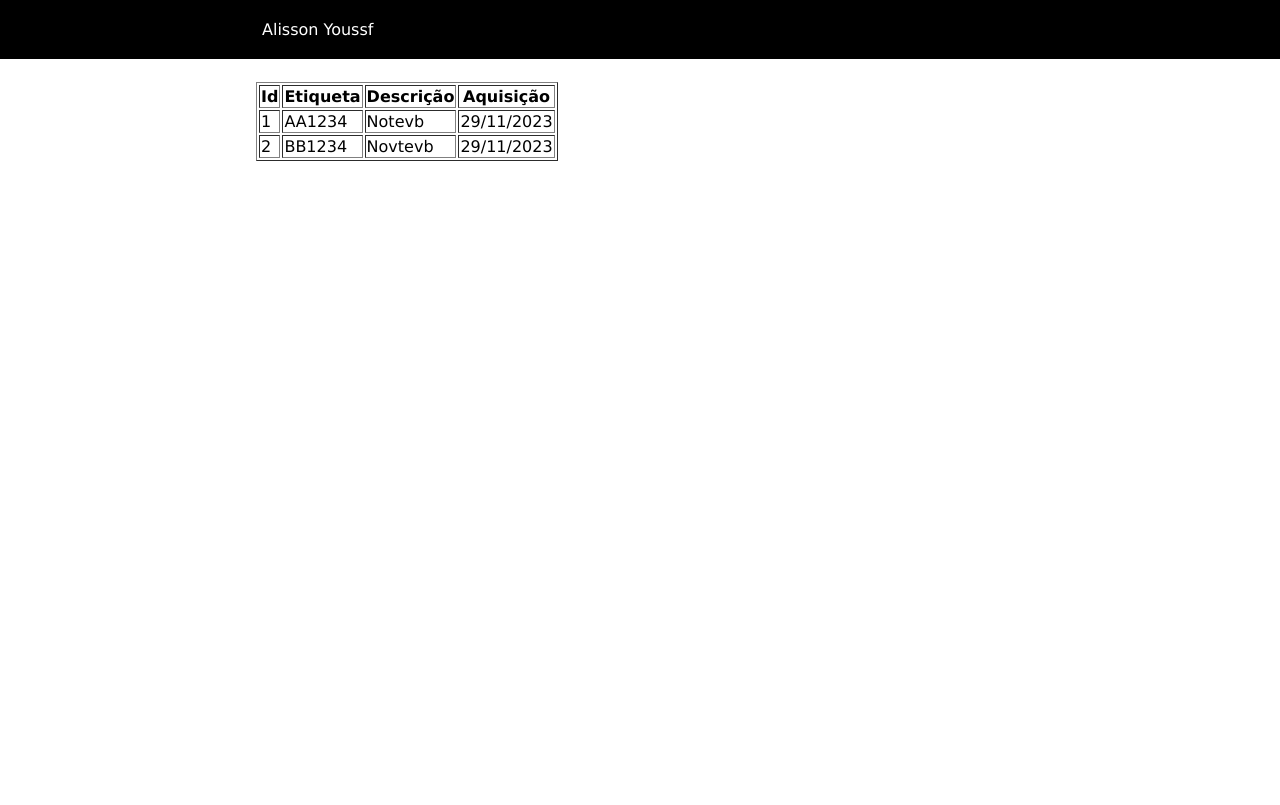
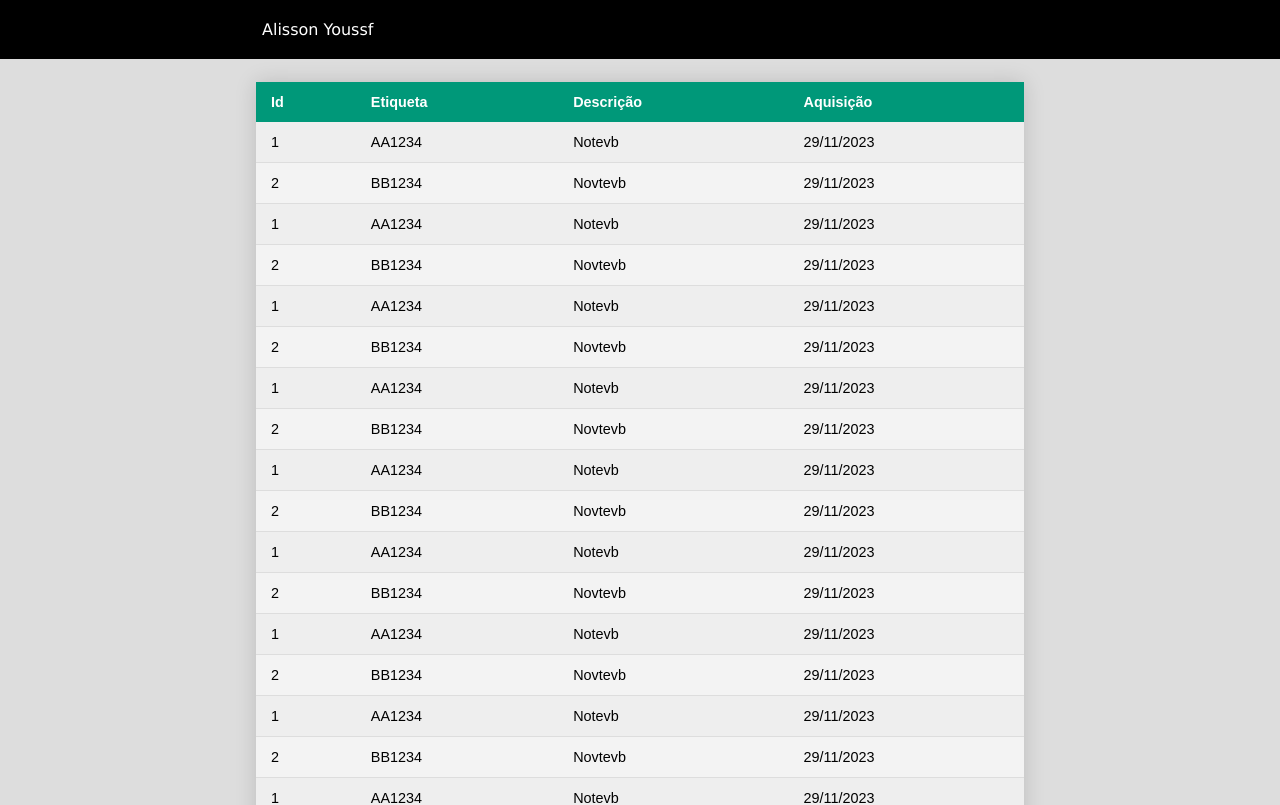
Before and after one commit to youssfbr/patrimony-front, an Angular app: page / in a window 1280 px wide. Shown: the top 805 px of the page. Built offline with nearby package versions, Linux system fonts and the light colour scheme.

Commit message:
Table styles

```diff
--- a/src/app/pages/item-form/item-form.component.css
+++ b/src/app/pages/item-form/item-form.component.css
@@ -0,0 +1,35 @@
+.table-container {
+    display: grid;
+    background-color: #eeeeee;
+}
+
+.styled-table {
+    border-collapse: collapse;
+    font-size: 0.9em;
+    font-family: sans-serif;
+    box-shadow: 0 0 20px rgba(0, 0, 0, 0.15);
+    height: auto;
+}
+
+.styled-table thead tr {
+    background-color: #009879;
+    color: #ffffff;
+    text-align: left;
+}
+
+.styled-table th,
+.styled-table td {
+    padding: 12px 15px;
+}
+
+.styled-table tbody tr {
+    border-bottom: 1px solid #dddddd;
+}
+
+.styled-table tbody tr:nth-of-type(even) {
+    background-color: #f3f3f3;
+}
+
+.styled-table tbody tr:last-of-type {
+    border-bottom: 2px solid #009879;
+}
--- a/src/app/pages/item-form/item-form.component.html
+++ b/src/app/pages/item-form/item-form.component.html
@@ -1,14 +1,21 @@
-<table [border]="1">
+<div class="table-container">
+    <table class="styled-table" >
+        <thead>
             <tr>
                 <th>Id</th>
                 <th>Etiqueta</th>
                 <th>Descrição</th>
                 <th>Aquisição</th>
             </tr>
+        </thead>
+        <tbody>
             <tr *ngFor="let item of items">
                 <td>{{item.id}}</td>
                 <td>{{item.barcodeLabel}}</td>
                 <td>{{item.description}}</td>
                 <td>{{item.acquisitionDate | date:"dd/MM/yyyy"}}</td>
             </tr>
+        </tbody>
     </table>
+
+</div>
--- a/src/app/pages/item-form/item-form.component.ts
+++ b/src/app/pages/item-form/item-form.component.ts
@@ -13,7 +13,37 @@
 
   items: Item[] = [
     {id: 1, barcodeLabel: 'AA1234', description: 'Notevb', acquisitionDate: new Date },
-    {id: 2, barcodeLabel: 'BB1234', description: 'Novtevb', acquisitionDate: new Date }
+    {id: 2, barcodeLabel: 'BB1234', description: 'Novtevb', acquisitionDate: new Date },
+    {id: 1, barcodeLabel: 'AA1234', description: 'Notevb', acquisitionDate: new Date },
+    {id: 2, barcodeLabel: 'BB1234', description: 'Novtevb', acquisitionDate: new Date },
+    {id: 1, barcodeLabel: 'AA1234', description: 'Notevb', acquisitionDate: new Date },
+    {id: 2, barcodeLabel: 'BB1234', description: 'Novtevb', acquisitionDate: new Date },
+    {id: 1, barcodeLabel: 'AA1234', description: 'Notevb', acquisitionDate: new Date },
+    {id: 2, barcodeLabel: 'BB1234', description: 'Novtevb', acquisitionDate: new Date },
+    {id: 1, barcodeLabel: 'AA1234', description: 'Notevb', acquisitionDate: new Date },
+    {id: 2, barcodeLabel: 'BB1234', description: 'Novtevb', acquisitionDate: new Date },
+    {id: 1, barcodeLabel: 'AA1234', description: 'Notevb', acquisitionDate: new Date },
+    {id: 2, barcodeLabel: 'BB1234', description: 'Novtevb', acquisitionDate: new Date },
+    {id: 1, barcodeLabel: 'AA1234', description: 'Notevb', acquisitionDate: new Date },
+    {id: 2, barcodeLabel: 'BB1234', description: 'Novtevb', acquisitionDate: new Date },
+    {id: 1, barcodeLabel: 'AA1234', description: 'Notevb', acquisitionDate: new Date },
+    {id: 2, barcodeLabel: 'BB1234', description: 'Novtevb', acquisitionDate: new Date },
+    {id: 1, barcodeLabel: 'AA1234', description: 'Notevb', acquisitionDate: new Date },
+    {id: 2, barcodeLabel: 'BB1234', description: 'Novtevb', acquisitionDate: new Date },
+    {id: 1, barcodeLabel: 'AA1234', description: 'Notevb', acquisitionDate: new Date },
+    {id: 2, barcodeLabel: 'BB1234', description: 'Novtevb', acquisitionDate: new Date },
+    {id: 1, barcodeLabel: 'AA1234', description: 'Notevb', acquisitionDate: new Date },
+    {id: 2, barcodeLabel: 'BB1234', description: 'Novtevb', acquisitionDate: new Date },
+    {id: 1, barcodeLabel: 'AA1234', description: 'Notevb', acquisitionDate: new Date },
+    {id: 2, barcodeLabel: 'BB1234', description: 'Novtevb', acquisitionDate: new Date },
+    {id: 1, barcodeLabel: 'AA1234', description: 'Notevb', acquisitionDate: new Date },
+    {id: 2, barcodeLabel: 'BB1234', description: 'Novtevb', acquisitionDate: new Date },
+    {id: 1, barcodeLabel: 'AA1234', description: 'Notevb', acquisitionDate: new Date },
+    {id: 2, barcodeLabel: 'BB1234', description: 'Novtevb', acquisitionDate: new Date },
+    {id: 1, barcodeLabel: 'AA1234', description: 'Notevb', acquisitionDate: new Date },
+    {id: 2, barcodeLabel: 'BB1234', description: 'Novtevb', acquisitionDate: new Date },
+    {id: 1, barcodeLabel: 'AA1234', description: 'Notevb', acquisitionDate: new Date },
+    {id: 2, barcodeLabel: 'BB1234', description: 'Novtevb', acquisitionDate: new Date },
   ]
 
 }
--- a/src/styles.css
+++ b/src/styles.css
@@ -2,6 +2,8 @@
 body {
     margin: 0;
     font-family: 'Lucida Sans', 'Lucida Sans Regular', 'Lucida Grande', 'Lucida Sans Unicode', Geneva, Verdana, sans-serif;
+    background-color: #dddddd;
+
 }
 
 .container {
```
Lines whose indentation alone changed are shown as unchanged.
